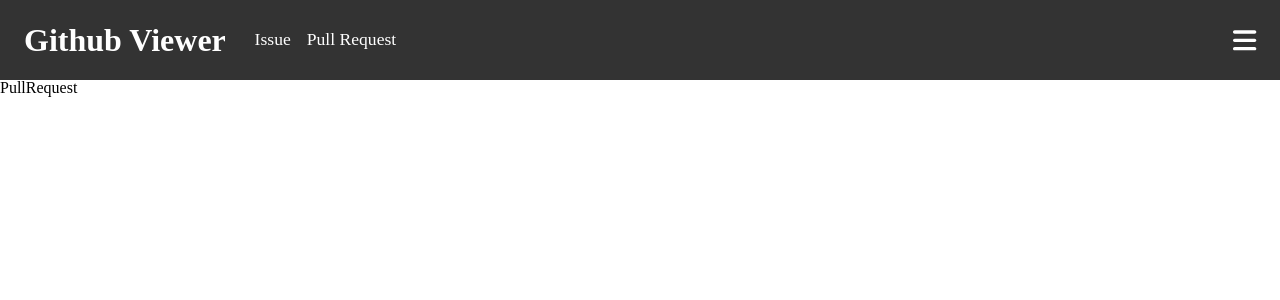
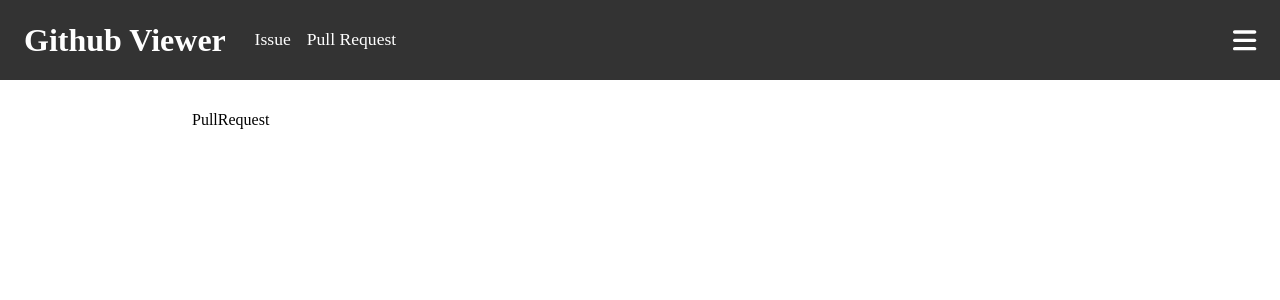
Before and after one commit to canopus-m-satoshi/redux-github-viewer, a React (Create React App) app: page /pull-request in a window 1280 px wide. Shown: the top 300 px of the page. Built offline with nearby package versions, Linux system fonts and the light colour scheme.

Commit message:
mainタグcontainerの作成

```diff
--- a/src/App.js
+++ b/src/App.js
@@ -4,17 +4,20 @@ import Profile from './pages/Profile'
 import Issue from './pages/Issue'
 import PullRequest from './pages/PullRequest'
 import Header from './components/organisms/Header'
+import Container from './container/Container'
 
 function App() {
   return (
     <div className="App">
       <Header />
+      <Container>
         <Routes>
           <Route path="/" element={<Top />} />
           <Route path="/profile" element={<Profile />} />
           <Route path="/issue" element={<Issue />} />
           <Route path="/pull-request" element={<PullRequest />} />
         </Routes>
+      </Container>
     </div>
   )
 }
--- /dev/null
+++ b/src/container/Container.jsx
@@ -0,0 +1,11 @@
+import { styled } from 'styled-components'
+const StyledContainer = styled.main`
+  max-width: 896px;
+  margin: 0px auto;
+  padding: 32px 16px;
+`
+
+const Container = ({ children }) => {
+  return <StyledContainer>{children}</StyledContainer>
+}
+export default Container
```
Lines whose indentation alone changed are shown as unchanged.
